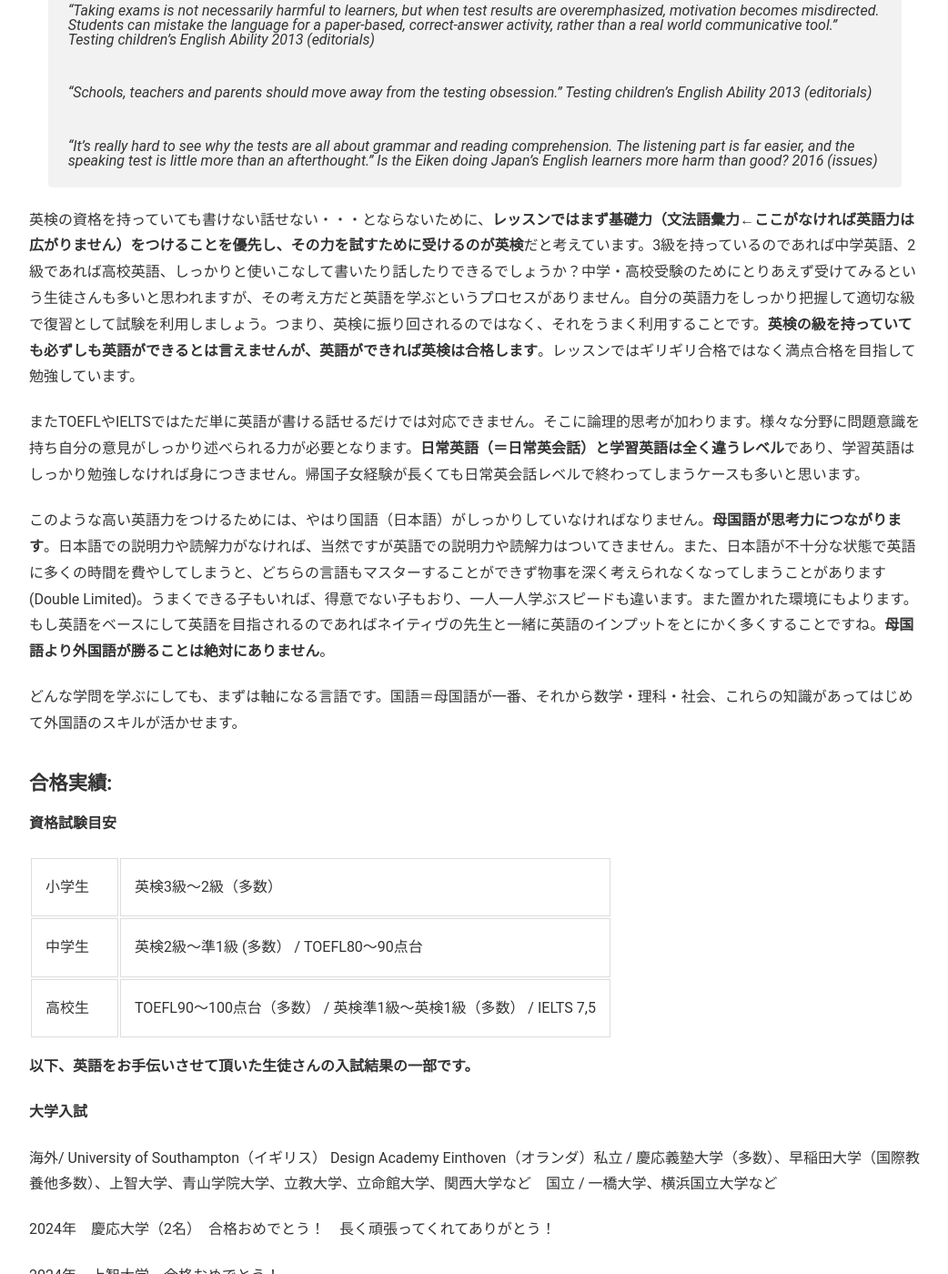
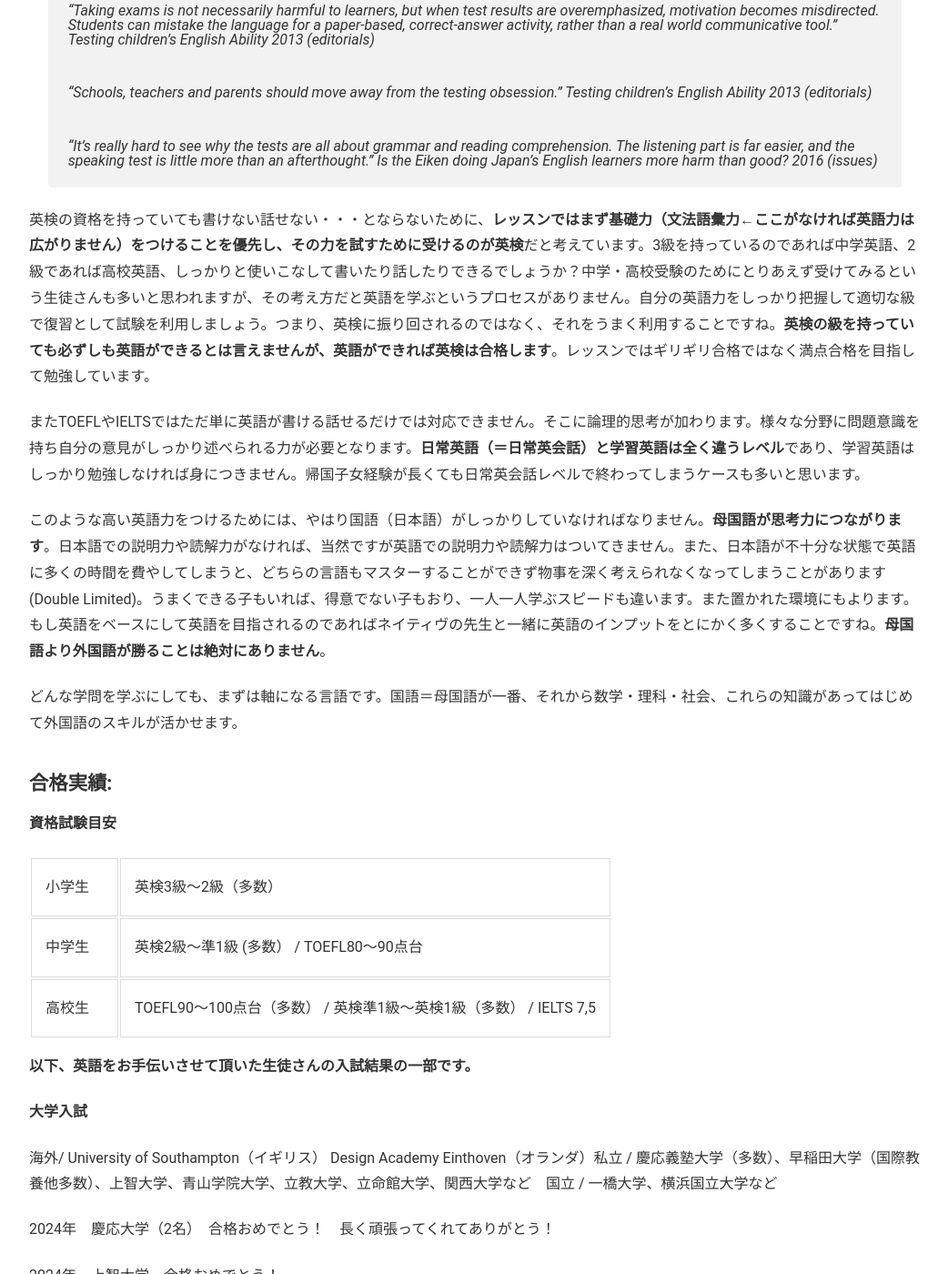
Before and after one commit to phocean/akispace, a Jekyll site: the page built from exam_results.md, in a window 1280 px wide and 1400 px high, scrolled down 471 px. Shown: the whole window at 91% size, without its empty margins (118-1160 px from the left). Built offline with Jekyll 4.4.1, drawn with Linux system fonts in a browser that asks for light colours; some of the changed text lies outside the part shown.

Commit message:
Update exam_results.md

```diff
--- a/exam_results.md
+++ b/exam_results.md
@@ -20,7 +20,7 @@ description: オンライン英語家庭教師　小学生から大学生まで
 >
 > "It's really hard to see why the tests are all about grammar and reading comprehension. The listening part is far easier, and the speaking test is little more than an afterthought." Is the Eiken doing Japan's English learners more harm than good? 2016 (issues)
 
-英検の資格を持っていても書けない話せない・・・とならないために、<strong>レッスンではまず基礎力（文法語彙力←ここがなければ英語力は広がりません）をつけることを優先し、その力を試すために受けるのが英検</strong>だと考えています。3級を持っているのであれば中学英語、2級であれば高校英語、しっかりと使いこなして書いたり話したりできるでしょうか？中学・高校受験のためにとりあえず受けてみるという生徒さんも多いと思われますが、その考え方だと英語を学ぶというプロセスがありません。自分の英語力をしっかり把握して適切な級で復習として試験を利用しましょう。つまり、英検に振り回されるのではなく、それをうまく利用することです。**英検の級を持っていても必ずしも英語ができるとは言えませんが、英語ができれば英検は合格します**。レッスンではギリギリ合格ではなく満点合格を目指して勉強しています。
+英検の資格を持っていても書けない話せない・・・とならないために、<strong>レッスンではまず基礎力（文法語彙力←ここがなければ英語力は広がりません）をつけることを優先し、その力を試すために受けるのが英検</strong>だと考えています。3級を持っているのであれば中学英語、2級であれば高校英語、しっかりと使いこなして書いたり話したりできるでしょうか？中学・高校受験のためにとりあえず受けてみるという生徒さんも多いと思われますが、その考え方だと英語を学ぶというプロセスがありません。自分の英語力をしっかり把握して適切な級で復習として試験を利用しましょう。つまり、英検に振り回されるのではなく、それをうまく利用することですね。**英検の級を持っていても必ずしも英語ができるとは言えませんが、英語ができれば英検は合格します**。レッスンではギリギリ合格ではなく満点合格を目指して勉強しています。
 
 またTOEFLやIELTSではただ単に英語が書ける話せるだけでは対応できません。そこに論理的思考が加わります。様々な分野に問題意識を持ち自分の意見がしっかり述べられる力が必要となります。**日常英語（＝日常英会話）と学習英語は全く違うレベル**であり、学習英語はしっかり勉強しなければ身につきません。帰国子女経験が長くても日常英会話レベルで終わってしまうケースも多いと思います。
 
```
Also changed, not shown: other parts of exam_results.md (+2 -0 lines).
